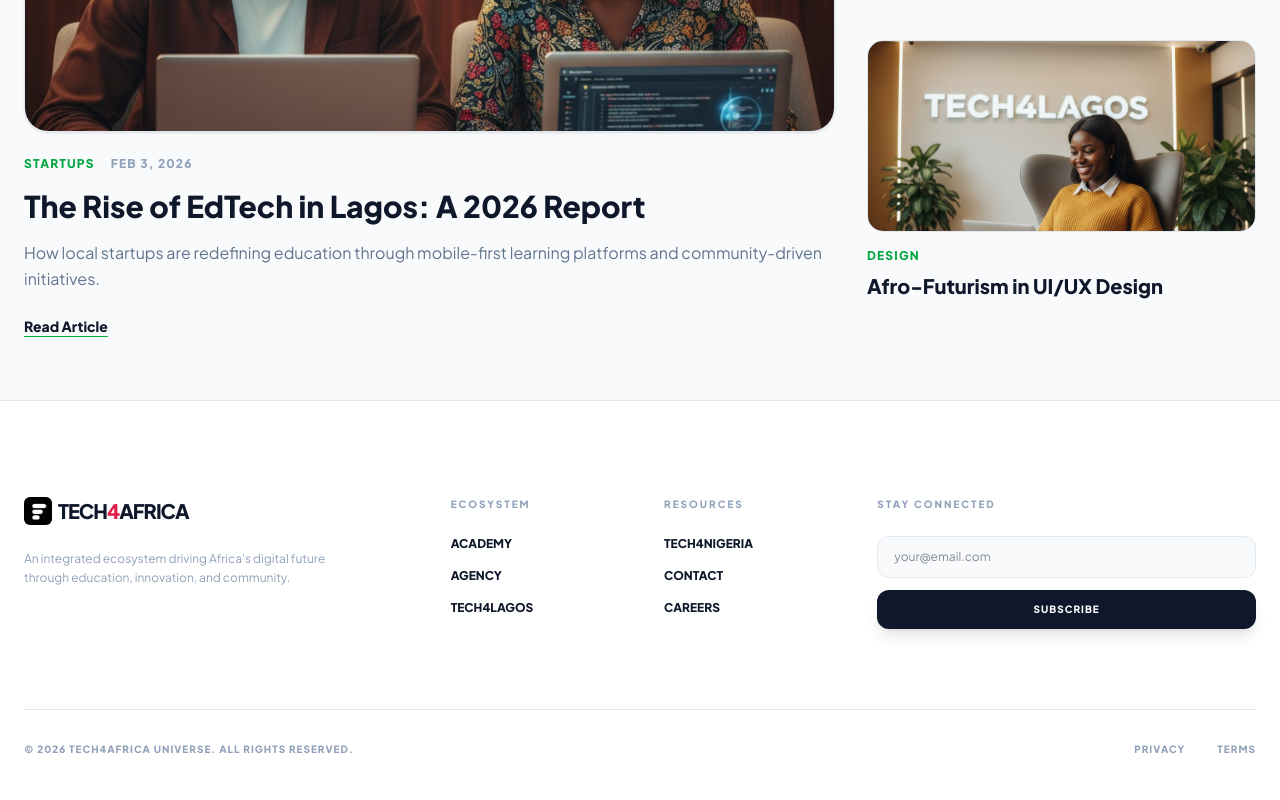
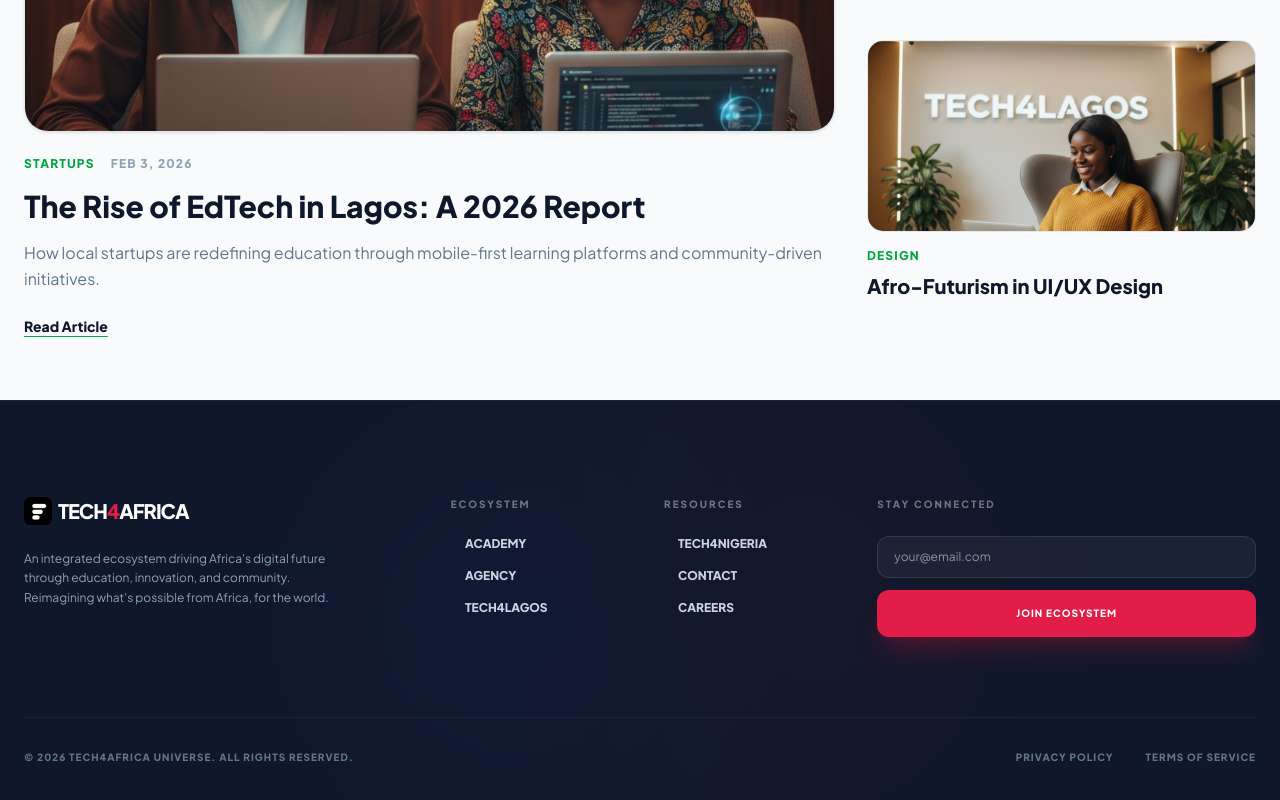
Before and after one commit to Inflimity/tech4africa, a Next.js app: page /blog in a window 1280 px wide. Shown: the part 802-1602 px from the top of the page. Built offline with nearby package versions, Linux system fonts and the light colour scheme.

Commit message:
updated homepage

```diff
--- a/app/academy/page.tsx
+++ b/app/academy/page.tsx
@@ -5,6 +5,8 @@ import Navbar from "@/components/Navbar";
 import Footer from "@/components/Footer";
 import Marquee from "@/components/Marquee";
 import PageAnimations from "@/components/effects/PageAnimations";
+import Particles from "@/components/effects/Particles";
+import FloatingIcons from "@/components/effects/FloatingIcons";
 
 export const metadata: Metadata = {
     title: "Tech4Africa Academy | Professional Dev Training",
@@ -61,6 +63,8 @@ export default function AcademyPage() {
     return (
         <>
             <PageAnimations />
+            <Particles />
+            <FloatingIcons />
             <Marquee />
             <Navbar />
 
--- a/app/agency/page.tsx
+++ b/app/agency/page.tsx
@@ -5,6 +5,8 @@ import Navbar from "@/components/Navbar";
 import Footer from "@/components/Footer";
 import Marquee from "@/components/Marquee";
 import PageAnimations from "@/components/effects/PageAnimations";
+import Particles from "@/components/effects/Particles";
+import FloatingIcons from "@/components/effects/FloatingIcons";
 
 export const metadata: Metadata = {
     title: "Tech4Agency | Digital Solutions",
@@ -88,6 +90,8 @@ export default function AgencyPage() {
     return (
         <div className="bg-africa-midnight text-white">
             <PageAnimations />
+            <Particles />
+            <FloatingIcons />
             <Marquee />
             <Navbar />
 
--- a/app/blog/page.tsx
+++ b/app/blog/page.tsx
@@ -4,6 +4,8 @@ import Navbar from "@/components/Navbar";
 import Footer from "@/components/Footer";
 import Marquee from "@/components/Marquee";
 import PageAnimations from "@/components/effects/PageAnimations";
+import Particles from "@/components/effects/Particles";
+import FloatingIcons from "@/components/effects/FloatingIcons";
 
 export const metadata: Metadata = {
     title: "Tech4Nigeria | Insights & News",
@@ -14,6 +16,8 @@ export default function BlogPage() {
     return (
         <div className="bg-africa-soft text-africa-midnight selection:bg-africa-green selection:text-white">
             <PageAnimations />
+            <Particles />
+            <FloatingIcons />
             <Marquee />
             <Navbar />
 
--- a/app/contact/page.tsx
+++ b/app/contact/page.tsx
@@ -4,6 +4,8 @@ import Navbar from "@/components/Navbar";
 import Footer from "@/components/Footer";
 import Marquee from "@/components/Marquee";
 import PageAnimations from "@/components/effects/PageAnimations";
+import Particles from "@/components/effects/Particles";
+import FloatingIcons from "@/components/effects/FloatingIcons";
 
 export const metadata: Metadata = {
     title: "Contact Us | Tech4Africa",
@@ -20,6 +22,8 @@ export default function ContactPage() {
     return (
         <>
             <PageAnimations />
+            <Particles />
+            <FloatingIcons />
             <Marquee />
             <Navbar />
 
--- a/app/events/page.tsx
+++ b/app/events/page.tsx
@@ -6,6 +6,8 @@ import Footer from "@/components/Footer";
 import Counter from "@/components/ui/Counter";
 import Marquee from "@/components/Marquee";
 import PageAnimations from "@/components/effects/PageAnimations";
+import Particles from "@/components/effects/Particles";
+import FloatingIcons from "@/components/effects/FloatingIcons";
 
 export const metadata: Metadata = {
     title: "Tech4Lagos | Community Tech Events",
@@ -63,6 +65,8 @@ export default function EventsPage() {
     return (
         <div className="bg-yellow-50 text-africa-midnight">
             <PageAnimations />
+            <Particles />
+            <FloatingIcons />
             <Marquee />
             <Navbar />
 
--- a/app/gallery/page.tsx
+++ b/app/gallery/page.tsx
@@ -5,6 +5,8 @@ import Navbar from "@/components/Navbar";
 import Footer from "@/components/Footer";
 import Marquee from "@/components/Marquee";
 import PageAnimations from "@/components/effects/PageAnimations";
+import Particles from "@/components/effects/Particles";
+import FloatingIcons from "@/components/effects/FloatingIcons";
 
 export const metadata: Metadata = {
     title: "Gallery | Tech4Africa",
@@ -48,6 +50,8 @@ export default function GalleryPage() {
     return (
         <>
             <PageAnimations />
+            <Particles />
+            <FloatingIcons />
             <Marquee />
             <Navbar />
 
--- a/components/Footer.tsx
+++ b/components/Footer.tsx
@@ -3,36 +3,45 @@ import Image from "next/image";
 
 export default function Footer() {
     return (
-        <footer className="bg-white pt-24 pb-12 px-6 border-t border-africa-border">
-            <div className="max-w-7xl mx-auto">
+        <footer className="bg-africa-midnight pt-24 pb-12 px-6 border-t border-white/5 relative overflow-hidden">
+            {/* Background elements */}
+            <div className="absolute top-0 left-0 w-full h-full opacity-5 pointer-events-none z-0">
+                <div className="absolute top-0 right-1/4 w-96 h-96 bg-africa-red rounded-full blur-[128px]" />
+                <div className="absolute bottom-0 left-1/4 w-96 h-96 bg-blue-600 rounded-full blur-[128px]" />
+            </div>
+
+            <div className="max-w-7xl mx-auto relative z-10">
                 <div className="grid grid-cols-2 md:grid-cols-6 gap-12 mb-20">
                     <div className="col-span-2">
-                        <div className="text-xl font-black mb-6 uppercase tracking-tighter flex items-center gap-1.5">
+                        <div className="text-xl font-black mb-6 uppercase tracking-tighter flex items-center gap-1.5 text-white">
                             <Image src="/images/favicon.jpeg" alt="Tech4Africa Logo" width={28} height={28} className="rounded-md" />
                             <span>Tech<span className="text-africa-red">4</span>Africa</span>
                         </div>
                         <p className="text-slate-400 text-xs leading-relaxed max-w-xs">
-                            An integrated ecosystem driving Africa&apos;s digital future through education, innovation, and community.
+                            An integrated ecosystem driving Africa&apos;s digital future through education, innovation, and community. Reimagining what&apos;s possible from Africa, for the world.
                         </p>
                     </div>
 
                     <div>
-                        <h6 className="font-bold text-[10px] uppercase tracking-[0.2em] text-slate-400 mb-6">
+                        <h6 className="font-bold text-[10px] uppercase tracking-[0.2em] text-white/40 mb-6">
                             Ecosystem
                         </h6>
-                        <ul className="space-y-4 text-xs font-bold uppercase">
+                        <ul className="space-y-4 text-xs font-bold uppercase text-slate-300">
                             <li>
-                                <Link href="/academy" className="hover:text-africa-red transition">
+                                <Link href="/academy" className="hover:text-africa-red transition flex items-center gap-2 group">
+                                    <span className="w-1.5 h-1.5 bg-africa-red rounded-full opacity-0 group-hover:opacity-100 transition-opacity" />
                                     Academy
                                 </Link>
                             </li>
                             <li>
-                                <Link href="/agency" className="hover:text-africa-red transition">
+                                <Link href="/agency" className="hover:text-africa-red transition flex items-center gap-2 group">
+                                    <span className="w-1.5 h-1.5 bg-africa-red rounded-full opacity-0 group-hover:opacity-100 transition-opacity" />
                                     Agency
                                 </Link>
                             </li>
                             <li>
-                                <Link href="/events" className="hover:text-africa-red transition">
+                                <Link href="/events" className="hover:text-africa-red transition flex items-center gap-2 group">
+                                    <span className="w-1.5 h-1.5 bg-africa-red rounded-full opacity-0 group-hover:opacity-100 transition-opacity" />
                                     Tech4Lagos
                                 </Link>
                             </li>
@@ -40,22 +49,25 @@ export default function Footer() {
                     </div>
 
                     <div>
-                        <h6 className="font-bold text-[10px] uppercase tracking-[0.2em] text-slate-400 mb-6">
+                        <h6 className="font-bold text-[10px] uppercase tracking-[0.2em] text-white/40 mb-6">
                             Resources
                         </h6>
-                        <ul className="space-y-4 text-xs font-bold uppercase">
+                        <ul className="space-y-4 text-xs font-bold uppercase text-slate-300">
                             <li>
-                                <Link href="/blog" className="hover:text-africa-red transition">
+                                <Link href="/blog" className="hover:text-africa-red transition flex items-center gap-2 group">
+                                    <span className="w-1.5 h-1.5 bg-africa-red rounded-full opacity-0 group-hover:opacity-100 transition-opacity" />
                                     Tech4Nigeria
                                 </Link>
                             </li>
                             <li>
-                                <Link href="/contact" className="hover:text-africa-red transition">
+                                <Link href="/contact" className="hover:text-africa-red transition flex items-center gap-2 group">
+                                    <span className="w-1.5 h-1.5 bg-africa-red rounded-full opacity-0 group-hover:opacity-100 transition-opacity" />
                                     Contact
                                 </Link>
                             </li>
                             <li>
-                                <Link href="#" className="hover:text-africa-red transition">
+                                <Link href="#" className="hover:text-africa-email transition flex items-center gap-2 group">
+                                    <span className="w-1.5 h-1.5 bg-africa-red rounded-full opacity-0 group-hover:opacity-100 transition-opacity" />
                                     Careers
                                 </Link>
                             </li>
@@ -63,38 +75,38 @@ export default function Footer() {
                     </div>
 
                     <div className="col-span-2">
-                        <h6 className="font-bold text-[10px] uppercase tracking-[0.2em] text-slate-400 mb-6">
+                        <h6 className="font-bold text-[10px] uppercase tracking-[0.2em] text-white/40 mb-6">
                             Stay Connected
                         </h6>
                         <div className="flex flex-col gap-3">
                             <input
                                 type="email"
                                 placeholder="your@email.com"
-                                className="bg-africa-soft border border-africa-border px-4 py-3 rounded-xl text-xs focus:outline-none focus:border-africa-red"
+                                className="bg-white/5 border border-white/10 px-4 py-3 rounded-xl text-xs text-white focus:outline-none focus:border-africa-red transition-all"
                             />
-                            <button className="bg-africa-midnight text-white py-3 rounded-xl font-black uppercase text-[10px] tracking-widest hover:bg-africa-red transition shadow-lg shadow-africa-midnight/10">
-                                Subscribe
+                            <button className="bg-africa-red text-white py-4 rounded-xl font-black uppercase text-[10px] tracking-widest hover:bg-red-700 transition-all shadow-xl shadow-africa-red/20 active:scale-95">
+                                Join Ecosystem
                             </button>
                         </div>
                     </div>
                 </div>
 
-                <div className="pt-8 border-t border-africa-border flex flex-col md:flex-row justify-between items-center gap-6">
-                    <span className="text-[10px] font-bold text-slate-400 uppercase tracking-widest">
+                <div className="pt-8 border-t border-white/5 flex flex-col md:flex-row justify-between items-center gap-6">
+                    <span className="text-[10px] font-bold text-slate-500 uppercase tracking-widest">
                         © 2026 Tech4Africa Universe. All Rights Reserved.
                     </span>
                     <div className="flex gap-8">
                         <Link
                             href="#"
-                            className="text-[10px] font-bold text-slate-400 uppercase tracking-widest hover:text-africa-midnight"
+                            className="text-[10px] font-bold text-slate-500 uppercase tracking-widest hover:text-white transition"
                         >
-                            Privacy
+                            Privacy Policy
                         </Link>
                         <Link
                             href="#"
-                            className="text-[10px] font-bold text-slate-400 uppercase tracking-widest hover:text-africa-midnight"
+                            className="text-[10px] font-bold text-slate-500 uppercase tracking-widest hover:text-white transition"
                         >
-                            Terms
+                            Terms of Service
                         </Link>
                     </div>
                 </div>
```
Also changed, not shown: app/page.tsx (+3 -4 lines).
